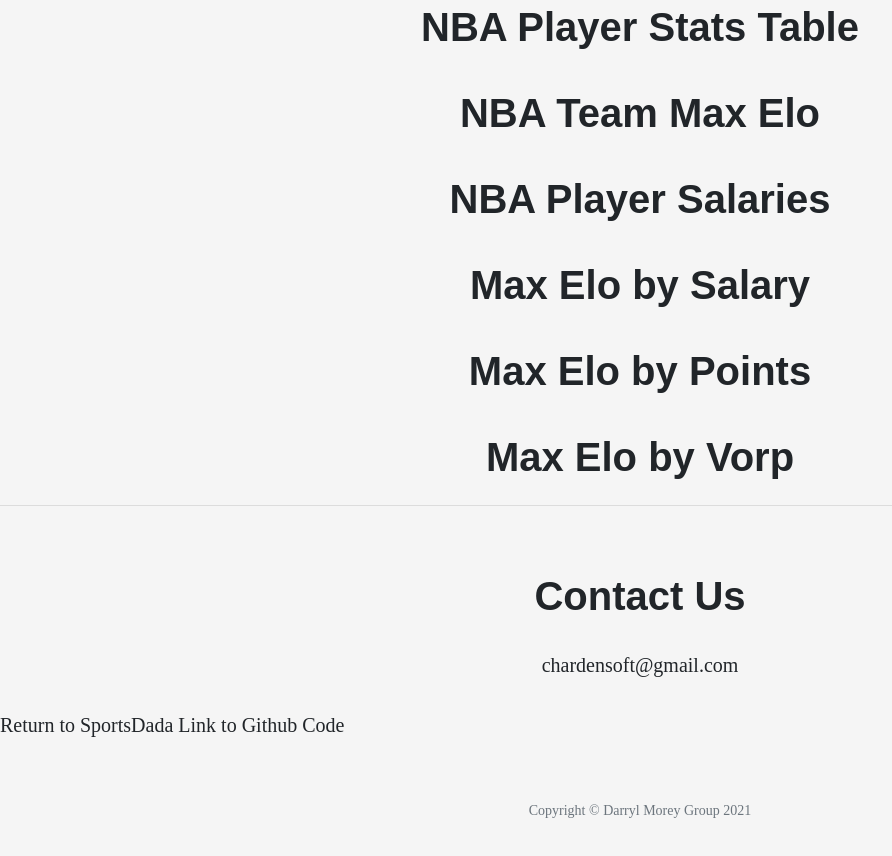
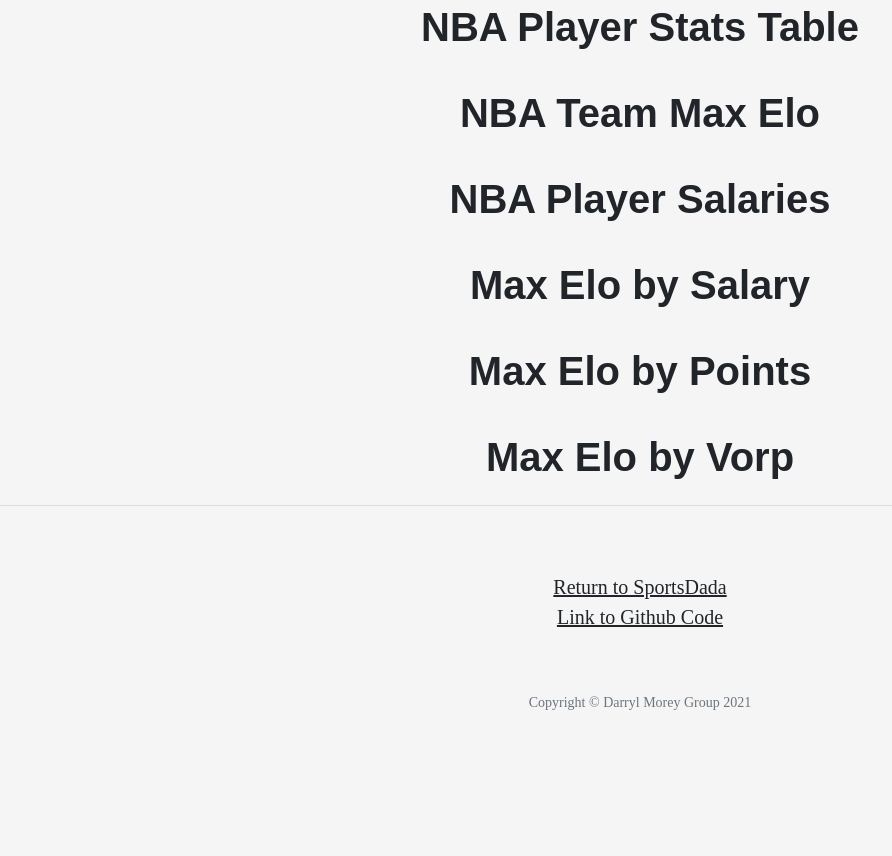
Before and after one commit to chardensoft/nbasalary, a website: page website/html/data.html in a window 1280 px wide. Shown: the part 752-1608 px from the top of the page, without its empty margins (0-892 px from the left). After the commit the page ends 1530 px from the top, so only its background shows below. Drawn offline with Linux system fonts and the light colour scheme; files that its build step writes are made by us from their sources; files whose address does not match are found by name; a web font is replaced by a local one.

Commit message:
updating website

```diff
--- a/website/html/data.html
+++ b/website/html/data.html
@@ -106,13 +106,13 @@
 
   <!-- Footer -->
   <footer>
-    <h3 class= aboutheading>Contact Us</h3>
-      <p class="p">chardensoft@gmail.com
-      </p>
-      <a class = "b" href="https://www.sportsdada.net/">Return to SportsDada
+    <div class="foot">
+      <a class = "link2" href="https://www.sportsdada.net/" >Return to SportsDada
       </a>
-      <a class = "b" href="https://github.com/chardensoft/nbasalary">Link to Github Code
+      <br>
+      <a class = "link2" href="https://github.com/chardensoft/nbasalary">Link to Github Code
       </a>
+    </div>
     <div class="container">
       <div class="row">
         <div class="col-lg-8 col-md-10 mx-auto">
--- a/website/styles/mystyles.css
+++ b/website/styles/mystyles.css
@@ -33,7 +33,7 @@
 }
 .foot {
   text-align: center;
-  width: 200px;
+  width: 300px;
   margin: auto;
 }
 .link{
```
